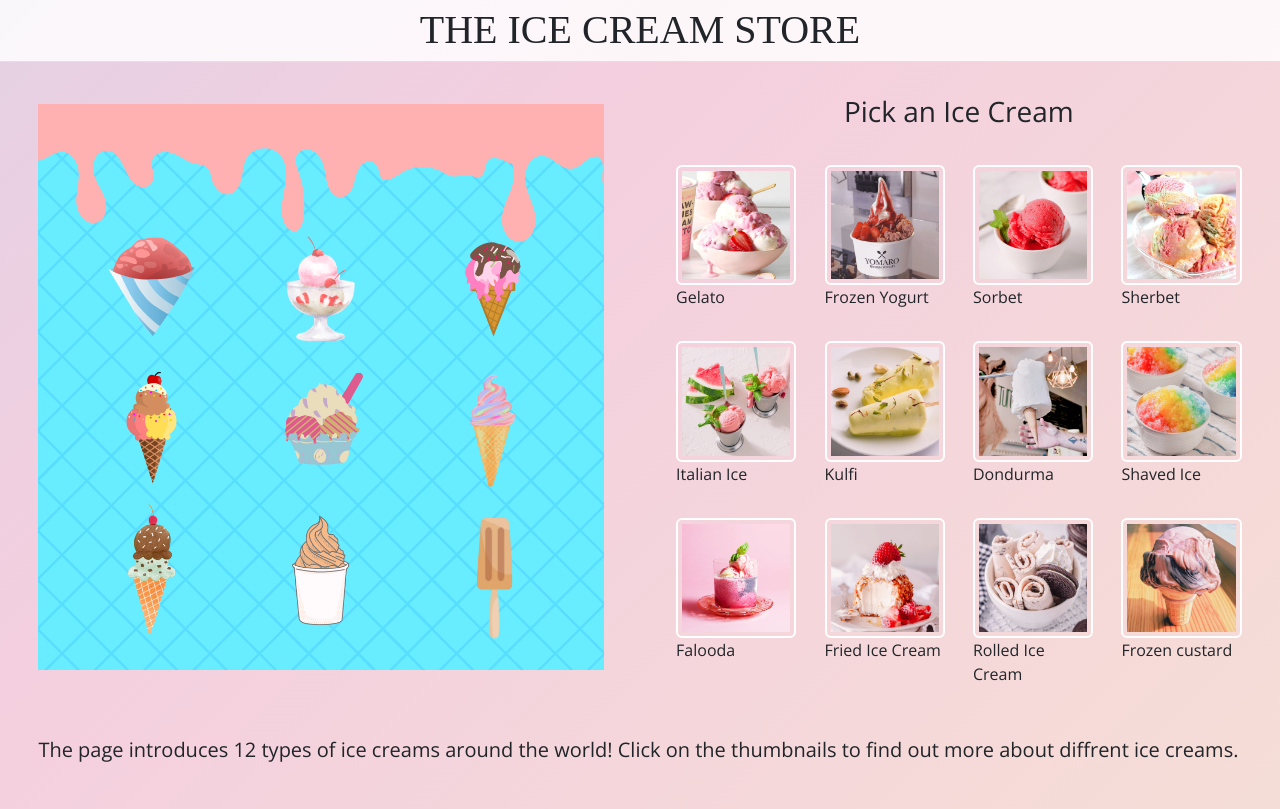
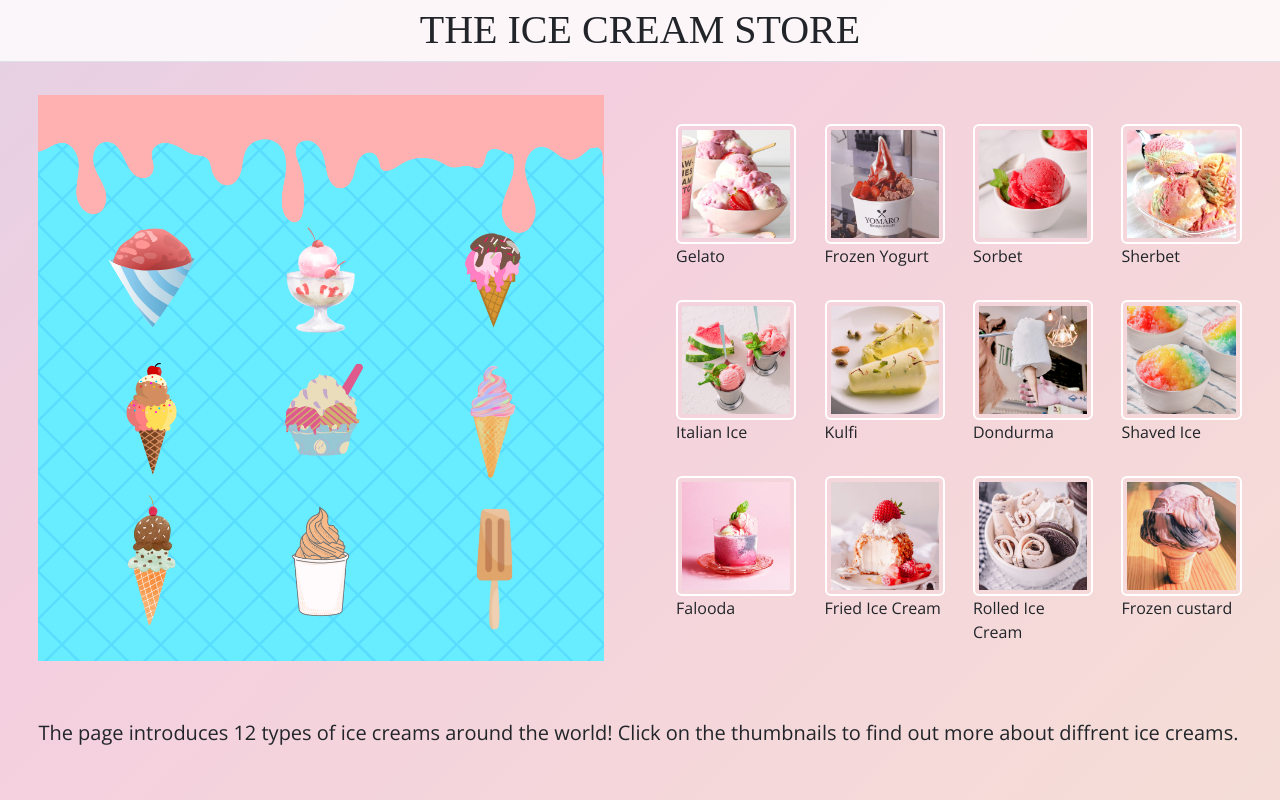
Before and after one commit to jxthetrash/iceCream, a React (Create React App) app: page / in a window 1280 px wide. Built offline with nearby package versions, Linux system fonts and the light colour scheme; the HTML template or start-up script is replaced by a standard one; a web font is replaced by a local one.

Commit message:
remove header for options

```diff
--- a/src/components/CupDetails.js
+++ b/src/components/CupDetails.js
@@ -6,7 +6,7 @@
 const CupDetails = ({description, imageUrl, name})  => {
     return (
         <>
-        <img className="img-fluid detail-pic" src={imageUrl} alt={name} />
+        <img className="detail-pic" src={imageUrl} alt={name} />
         <h2 className="detail-name">{name}</h2>
         <p className="discription">{description}</p>
         </>
--- a/src/components/Picker.js
+++ b/src/components/Picker.js
@@ -33,7 +33,7 @@ const Picker = () => {
         </div>
 
         <div id="options">
-          <h3 className="text-center">Pick an Ice Cream</h3>
+          {/* <h3 className="text-center">Pick an Ice Cream</h3> */}
           <div id="option-list">
             {/* The cups available for purchase appear here. These are generated from the items in the cupChoices array */}
             {/* There is an array called cupChoices that is already imported. Each item in cupChoices should be
```
Also changed, not shown: 11 other files (tests, documents, lock files or other folders).
